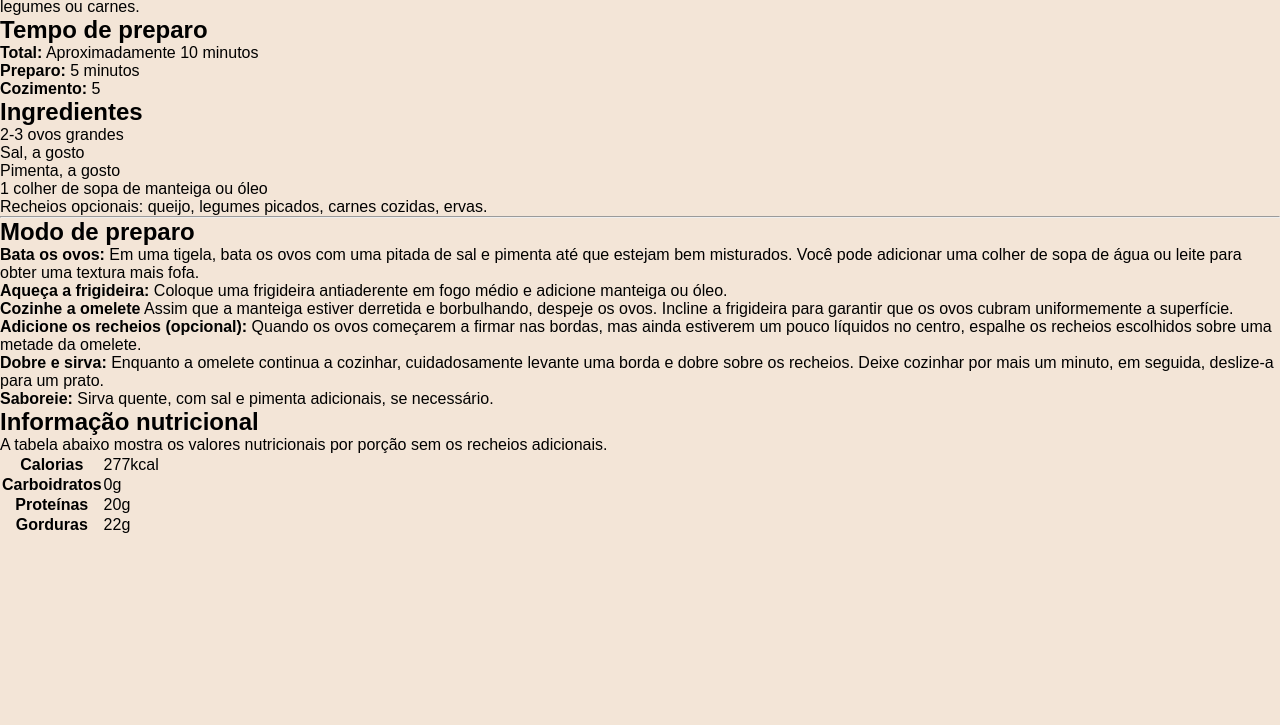
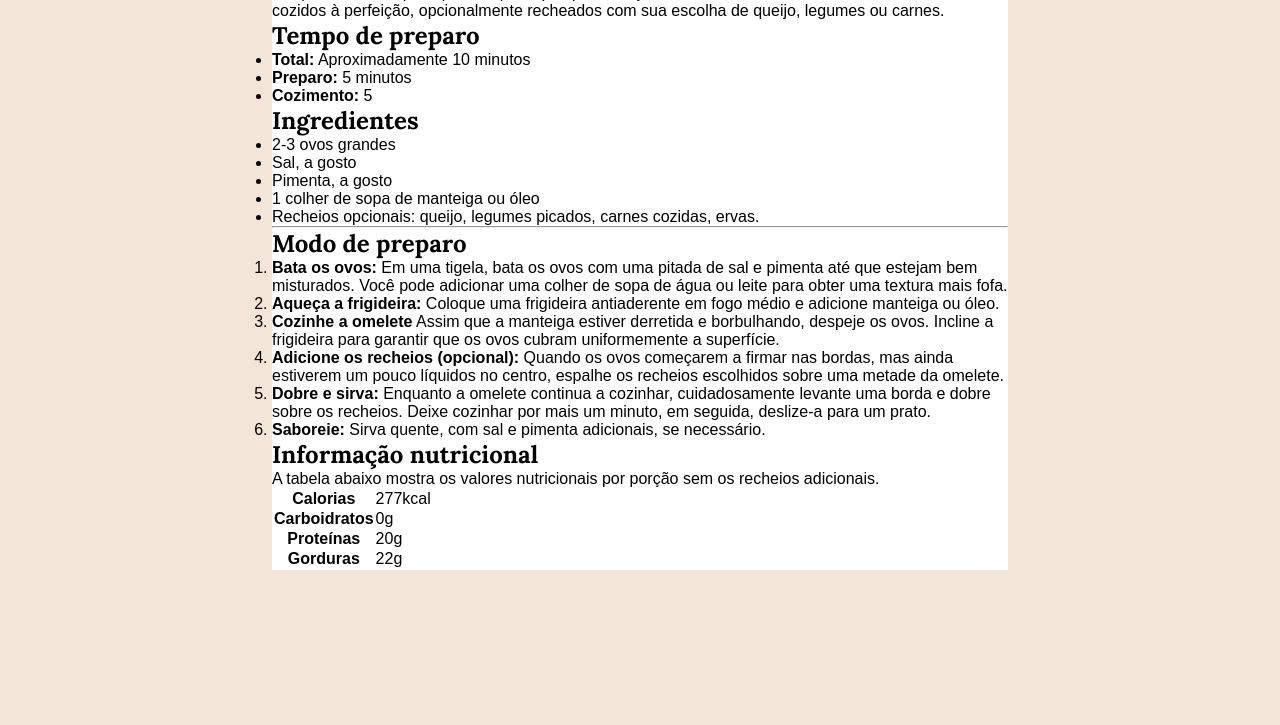
Before and after one commit to kao04/receita-ti01, a plain HTML site: page index.html in a window 1280 px wide. Shown: the part 75-800 px from the top of the page. Drawn offline with Linux system fonts and the light colour scheme.

Commit message:
Segundo commit do CSS

```diff
--- a/style.css
+++ b/style.css
@@ -8,3 +8,17 @@
 body{
     background-color: #f3e5d7;
 }
+
+body > div{
+    background-color: #FFF;
+    max-width: 736px;
+    margin-inline: auto;
+}
+
+div img{
+    width: 100%;
+}
+
+h1, h2{
+    font-family: 'Lora', serif;
+}
```
